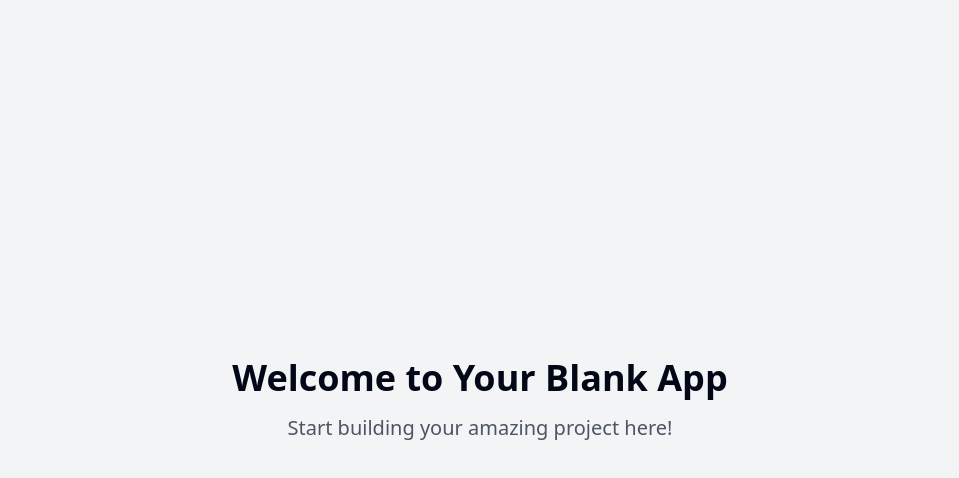
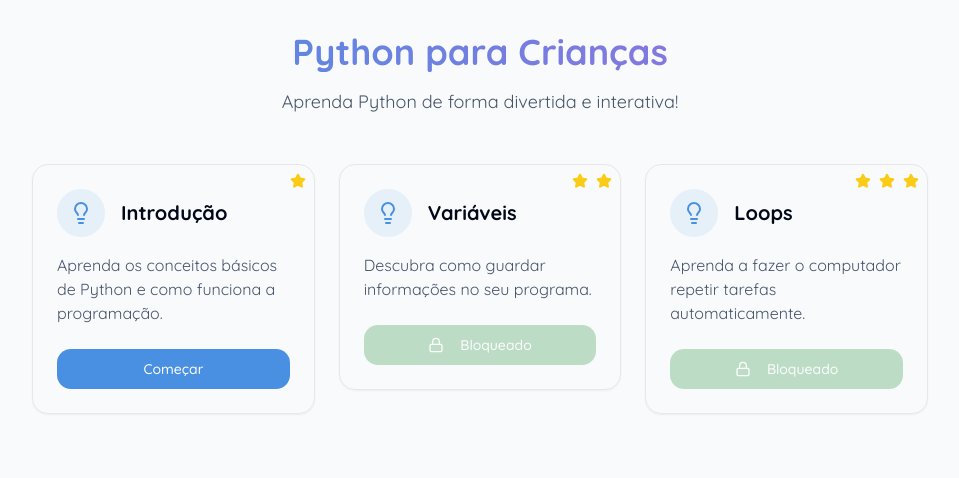
Before and after one commit to heliocmt/kidev, a React (Vite) app: page / in a window 1280 px wide. Shown: the top 478 px of the page, without its empty margins (160-1119 px from the left). Built offline with nearby package versions, Linux system fonts and the light colour scheme.

Commit message:
Create a Python learning game
Create a game to teach Python to children.

```diff
--- a/package.json
+++ b/package.json
@@ -45,6 +45,7 @@
     "cmdk": "^1.0.0",
     "date-fns": "^3.6.0",
     "embla-carousel-react": "^8.3.0",
+    "framer-motion": "^12.5.0",
     "input-otp": "^1.2.4",
     "lucide-react": "^0.462.0",
     "next-themes": "^0.3.0",
--- /dev/null
+++ b/src/components/LevelCard.tsx
@@ -0,0 +1,42 @@
+
+import { Card } from "@/components/ui/card";
+import { Button } from "@/components/ui/button";
+import { LightbulbIcon, Lock, Star } from "lucide-react";
+
+interface LevelCardProps {
+  title: string;
+  description: string;
+  isLocked?: boolean;
+  onStart: () => void;
+  level: number;
+}
+
+export const LevelCard = ({ title, description, isLocked = false, onStart, level }: LevelCardProps) => {
+  return (
+    <Card className="p-6 card-hover relative overflow-hidden">
+      <div className="absolute top-2 right-2 flex items-center gap-2">
+        {Array.from({ length: level }).map((_, i) => (
+          <Star key={i} className="w-4 h-4 text-yellow-400 fill-yellow-400" />
+        ))}
+      </div>
+      <div className="flex items-center gap-4 mb-4">
+        <div className="p-3 rounded-full bg-primary/10">
+          <LightbulbIcon className="w-6 h-6 text-primary" />
+        </div>
+        <h3 className="text-xl font-bold">{title}</h3>
+      </div>
+      <p className="text-muted-foreground mb-6">{description}</p>
+      <Button
+        onClick={onStart}
+        disabled={isLocked}
+        className="w-full button-bounce"
+        variant={isLocked ? "secondary" : "default"}
+      >
+        {isLocked ? (
+          <Lock className="w-4 h-4 mr-2" />
+        ) : null}
+        {isLocked ? "Bloqueado" : "Começar"}
+      </Button>
+    </Card>
+  );
+};
--- a/src/index.css
+++ b/src/index.css
@@ -1,101 +1,26 @@
+
+@import url('https://fonts.googleapis.com/css2?family=Quicksand:wght@400;500;600;700&display=swap');
+
 @tailwind base;
 @tailwind components;
 @tailwind utilities;
 
 @layer base {
   :root {
-    --background: 0 0% 100%;
+    --background: 210 40% 98%;
     --foreground: 222.2 84% 4.9%;
-
-    --card: 0 0% 100%;
-    --card-foreground: 222.2 84% 4.9%;
-
-    --popover: 0 0% 100%;
-    --popover-foreground: 222.2 84% 4.9%;
-
-    --primary: 222.2 47.4% 11.2%;
-    --primary-foreground: 210 40% 98%;
-
-    --secondary: 210 40% 96.1%;
-    --secondary-foreground: 222.2 47.4% 11.2%;
-
-    --muted: 210 40% 96.1%;
-    --muted-foreground: 215.4 16.3% 46.9%;
-
-    --accent: 210 40% 96.1%;
-    --accent-foreground: 222.2 47.4% 11.2%;
-
-    --destructive: 0 84.2% 60.2%;
-    --destructive-foreground: 210 40% 98%;
-
-    --border: 214.3 31.8% 91.4%;
-    --input: 214.3 31.8% 91.4%;
-    --ring: 222.2 84% 4.9%;
-
-    --radius: 0.5rem;
-
-    --sidebar-background: 0 0% 98%;
-
-    --sidebar-foreground: 240 5.3% 26.1%;
-
-    --sidebar-primary: 240 5.9% 10%;
-
-    --sidebar-primary-foreground: 0 0% 98%;
-
-    --sidebar-accent: 240 4.8% 95.9%;
-
-    --sidebar-accent-foreground: 240 5.9% 10%;
-
-    --sidebar-border: 220 13% 91%;
-
-    --sidebar-ring: 217.2 91.2% 59.8%;
+    --radius: 1rem;
   }
 
-  .dark {
-    --background: 222.2 84% 4.9%;
-    --foreground: 210 40% 98%;
-
-    --card: 222.2 84% 4.9%;
-    --card-foreground: 210 40% 98%;
-
-    --popover: 222.2 84% 4.9%;
-    --popover-foreground: 210 40% 98%;
-
-    --primary: 210 40% 98%;
-    --primary-foreground: 222.2 47.4% 11.2%;
-
-    --secondary: 217.2 32.6% 17.5%;
-    --secondary-foreground: 210 40% 98%;
-
-    --muted: 217.2 32.6% 17.5%;
-    --muted-foreground: 215 20.2% 65.1%;
-
-    --accent: 217.2 32.6% 17.5%;
-    --accent-foreground: 210 40% 98%;
-
-    --destructive: 0 62.8% 30.6%;
-    --destructive-foreground: 210 40% 98%;
-
-    --border: 217.2 32.6% 17.5%;
-    --input: 217.2 32.6% 17.5%;
-    --ring: 212.7 26.8% 83.9%;
-    --sidebar-background: 240 5.9% 10%;
-    --sidebar-foreground: 240 4.8% 95.9%;
-    --sidebar-primary: 224.3 76.3% 48%;
-    --sidebar-primary-foreground: 0 0% 100%;
-    --sidebar-accent: 240 3.7% 15.9%;
-    --sidebar-accent-foreground: 240 4.8% 95.9%;
-    --sidebar-border: 240 3.7% 15.9%;
-    --sidebar-ring: 217.2 91.2% 59.8%;
+  body {
+    @apply bg-background text-foreground font-sans antialiased;
   }
 }
 
-@layer base {
-  * {
-    @apply border-border;
-  }
+.card-hover {
+  @apply transition-all duration-300 hover:scale-105 hover:shadow-lg;
+}
 
-  body {
-    @apply bg-background text-foreground;
-  }
+.button-bounce {
+  @apply transform transition-transform active:scale-95;
 }
--- a/src/pages/Index.tsx
+++ b/src/pages/Index.tsx
@@ -1,12 +1,72 @@
-// Update this page (the content is just a fallback if you fail to update the page)
+
+import { motion } from "framer-motion";
+import { LevelCard } from "@/components/LevelCard";
+import { toast } from "sonner";
 
 const Index = () => {
+  const handleStartLevel = (level: number) => {
+    toast.info(`Em breve: Nível ${level}!`);
+  };
+
   return (
-    <div className="min-h-screen flex items-center justify-center bg-gray-100">
-      <div className="text-center">
-        <h1 className="text-4xl font-bold mb-4">Welcome to Your Blank App</h1>
-        <p className="text-xl text-gray-600">Start building your amazing project here!</p>
-      </div>
+    <div className="min-h-screen p-8">
+      <motion.div
+        initial={{ opacity: 0, y: 20 }}
+        animate={{ opacity: 1, y: 0 }}
+        className="max-w-4xl mx-auto"
+      >
+        <div className="text-center mb-12">
+          <h1 className="text-4xl font-bold mb-4 bg-gradient-to-r from-primary to-accent bg-clip-text text-transparent">
+            Python para Crianças
+          </h1>
+          <p className="text-lg text-muted-foreground">
+            Aprenda Python de forma divertida e interativa!
+          </p>
+        </div>
+
+        <div className="grid grid-cols-1 md:grid-cols-2 lg:grid-cols-3 gap-6">
+          <motion.div
+            initial={{ opacity: 0, x: -20 }}
+            animate={{ opacity: 1, x: 0 }}
+            transition={{ delay: 0.1 }}
+          >
+            <LevelCard
+              title="Introdução"
+              description="Aprenda os conceitos básicos de Python e como funciona a programação."
+              level={1}
+              onStart={() => handleStartLevel(1)}
+            />
+          </motion.div>
+
+          <motion.div
+            initial={{ opacity: 0, x: -20 }}
+            animate={{ opacity: 1, x: 0 }}
+            transition={{ delay: 0.2 }}
+          >
+            <LevelCard
+              title="Variáveis"
+              description="Descubra como guardar informações no seu programa."
+              level={2}
+              onStart={() => handleStartLevel(2)}
+              isLocked
+            />
+          </motion.div>
+
+          <motion.div
+            initial={{ opacity: 0, x: -20 }}
+            animate={{ opacity: 1, x: 0 }}
+            transition={{ delay: 0.3 }}
+          >
+            <LevelCard
+              title="Loops"
+              description="Aprenda a fazer o computador repetir tarefas automaticamente."
+              level={3}
+              onStart={() => handleStartLevel(3)}
+              isLocked
+            />
+          </motion.div>
+        </div>
+      </motion.div>
     </div>
   );
 };
--- a/tailwind.config.ts
+++ b/tailwind.config.ts
@@ -1,3 +1,4 @@
+
 import type { Config } from "tailwindcss";
 
 export default {
@@ -12,85 +13,58 @@ export default {
   theme: {
     container: {
       center: true,
-			padding: '2rem',
+      padding: "2rem",
       screens: {
-				'2xl': '1400px'
-			}
+        "2xl": "1400px",
+      },
     },
     extend: {
       colors: {
-				border: 'hsl(var(--border))',
-				input: 'hsl(var(--input))',
-				ring: 'hsl(var(--ring))',
-				background: 'hsl(var(--background))',
-				foreground: 'hsl(var(--foreground))',
+        border: "hsl(var(--border))",
+        input: "hsl(var(--input))",
+        ring: "hsl(var(--ring))",
+        background: "hsl(var(--background))",
+        foreground: "hsl(var(--foreground))",
         primary: {
-					DEFAULT: 'hsl(var(--primary))',
-					foreground: 'hsl(var(--primary-foreground))'
+          DEFAULT: "#4A90E2",
+          foreground: "#ffffff",
         },
         secondary: {
-					DEFAULT: 'hsl(var(--secondary))',
-					foreground: 'hsl(var(--secondary-foreground))'
+          DEFAULT: "#82C091",
+          foreground: "#ffffff",
         },
-				destructive: {
-					DEFAULT: 'hsl(var(--destructive))',
-					foreground: 'hsl(var(--destructive-foreground))'
+        accent: {
+          DEFAULT: "#9B6EDE",
+          foreground: "#ffffff",
         },
         muted: {
-					DEFAULT: 'hsl(var(--muted))',
-					foreground: 'hsl(var(--muted-foreground))'
+          DEFAULT: "#F0F4F8",
+          foreground: "#475569",
         },
-				accent: {
-					DEFAULT: 'hsl(var(--accent))',
-					foreground: 'hsl(var(--accent-foreground))'
-				},
-				popover: {
-					DEFAULT: 'hsl(var(--popover))',
-					foreground: 'hsl(var(--popover-foreground))'
-				},
-				card: {
-					DEFAULT: 'hsl(var(--card))',
-					foreground: 'hsl(var(--card-foreground))'
-				},
-				sidebar: {
-					DEFAULT: 'hsl(var(--sidebar-background))',
-					foreground: 'hsl(var(--sidebar-foreground))',
-					primary: 'hsl(var(--sidebar-primary))',
-					'primary-foreground': 'hsl(var(--sidebar-primary-foreground))',
-					accent: 'hsl(var(--sidebar-accent))',
-					'accent-foreground': 'hsl(var(--sidebar-accent-foreground))',
-					border: 'hsl(var(--sidebar-border))',
-					ring: 'hsl(var(--sidebar-ring))'
-				}
       },
       borderRadius: {
-				lg: 'var(--radius)',
-				md: 'calc(var(--radius) - 2px)',
-				sm: 'calc(var(--radius) - 4px)'
+        lg: "var(--radius)",
+        md: "calc(var(--radius) - 2px)",
+        sm: "calc(var(--radius) - 4px)",
       },
       keyframes: {
-				'accordion-down': {
-					from: {
-						height: '0'
+        slideIn: {
+          "0%": { transform: "translateY(10px)", opacity: "0" },
+          "100%": { transform: "translateY(0)", opacity: "1" },
         },
-					to: {
-						height: 'var(--radix-accordion-content-height)'
-					}
+        float: {
+          "0%, 100%": { transform: "translateY(0)" },
+          "50%": { transform: "translateY(-10px)" },
         },
-				'accordion-up': {
-					from: {
-						height: 'var(--radix-accordion-content-height)'
-					},
-					to: {
-						height: '0'
-					}
-				}
       },
       animation: {
-				'accordion-down': 'accordion-down 0.2s ease-out',
-				'accordion-up': 'accordion-up 0.2s ease-out'
-			}
-		}
+        slideIn: "slideIn 0.3s ease-out",
+        float: "float 3s ease-in-out infinite",
+      },
+      fontFamily: {
+        sans: ["Quicksand", "sans-serif"],
+      },
+    },
   },
   plugins: [require("tailwindcss-animate")],
 } satisfies Config;
```
Also changed, not shown: 1 other file (tests, documents, lock files or other folders). Lines whose indentation alone changed are shown as unchanged.
